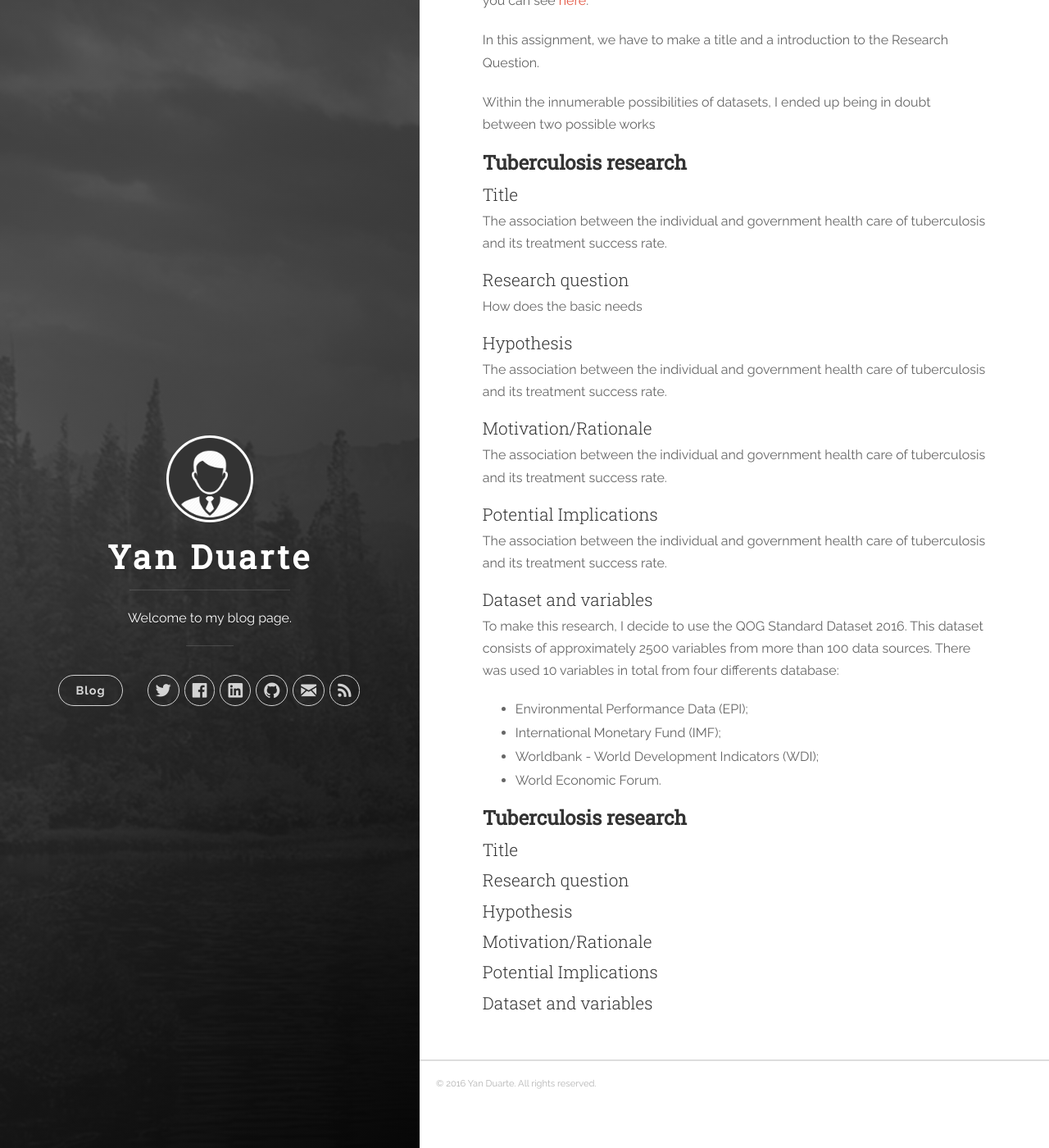
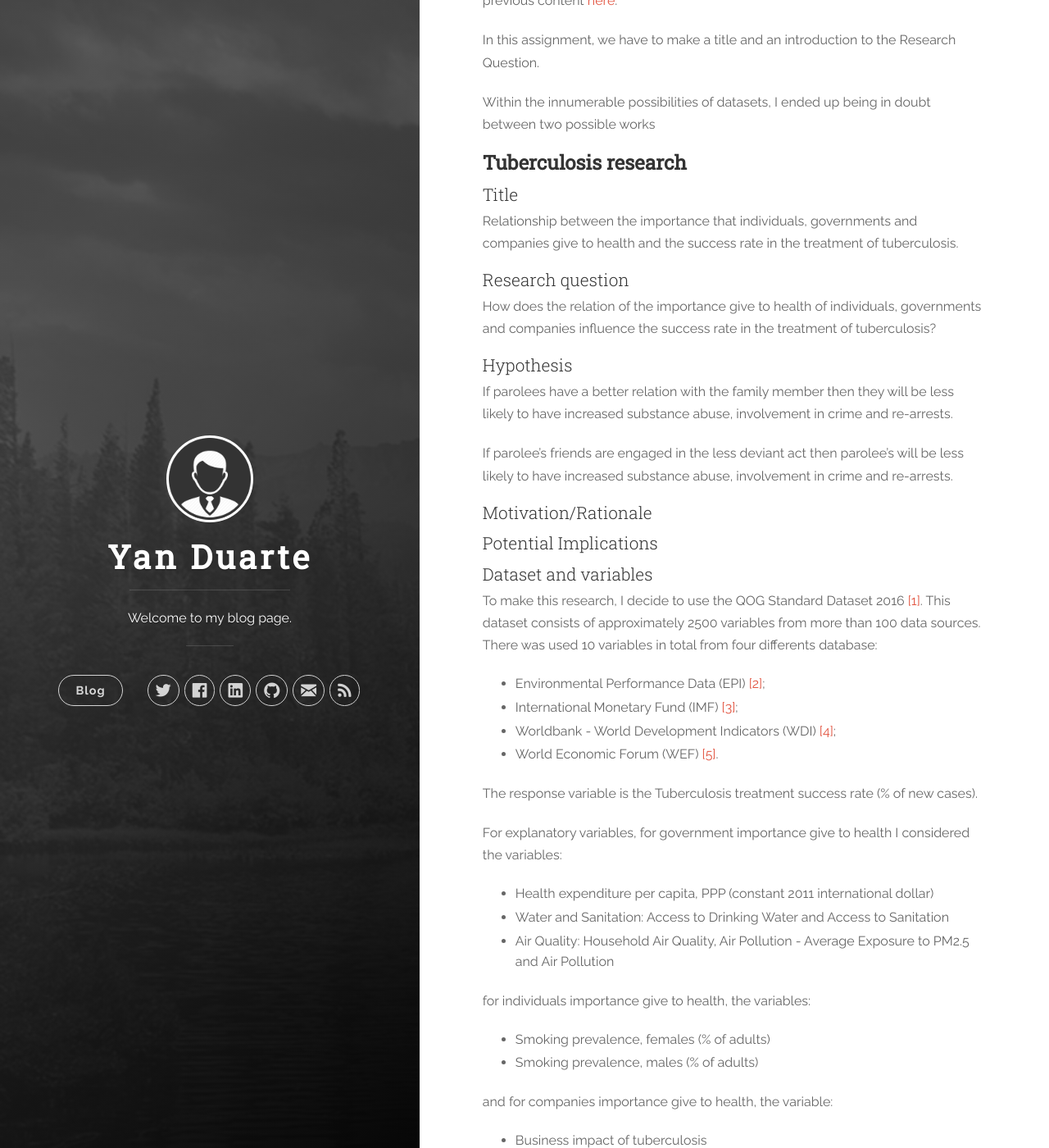
Before and after one commit to yan-duarte/yan-duarte.github.io, a Jekyll site: the page built from _posts/2016-11-22-DAC-Assignment1.md, in a window 1280 px wide and 1400 px high, scrolled down 259 px. Shown: the whole window at 82% size. Built offline with Jekyll 4.4.1, drawn with Linux system fonts in a browser that asks for light colours; nearby versions of some CDN libraries; some of the changed text lies outside the part shown.

Commit message:
Updated 2016-11-22-DAC-Assignment1.md

```diff
--- a/_posts/2016-11-22-DAC-Assignment1.md
+++ b/_posts/2016-11-22-DAC-Assignment1.md
@@ -9,9 +9,9 @@ published: true
 ---
 
 This is the first assignment for the Data Analysis Capstone from Data Analysis and Interpretation course ministered by Wesleyan University.
-All the previous content you can see [here](https://yan-duarte.github.io/tags/).
+You can see all the previous content [here](https://yan-duarte.github.io/tags/).
 
-In this assignment, we have to make a title and a introduction to the Research Question.
+In this assignment, we have to make a title and an introduction to the Research Question.
 
 Within the innumerable possibilities of datasets, I ended up being in doubt between two possible works
 
@@ -19,35 +19,54 @@ Within the innumerable possibilities of datasets, I ended up being in doubt betw
 
 ### Title
 
-The association between the individual and government health care of tuberculosis and its treatment success rate.
+Relationship between the importance that individuals, governments and companies give to health and the success rate in the treatment of tuberculosis.
 
 ### Research question
 
-How does the basic needs
+How does the relation of the importance give to health of individuals, governments and companies influence the success rate in the treatment of tuberculosis?
 
 ### Hypothesis
 
-The association between the individual and government health care of tuberculosis and its treatment success rate.
+If parolees have a better relation with the family member then they will be less likely to have increased substance abuse, involvement in crime and re-arrests.
+
+If parolee’s friends are engaged in the less deviant act then parolee’s will be less likely to have increased substance abuse, involvement in crime and re-arrests.
 
 ### Motivation/Rationale
 
-The association between the individual and government health care of tuberculosis and its treatment success rate.
 
 ### Potential Implications
 
-The association between the individual and government health care of tuberculosis and its treatment success rate.
-
 ### Dataset and variables
-To make this research, I decide to use the QOG Standard Dataset 2016. This dataset consists of approximately 2500 variables from more than 100 data sources.
+To make this research, I decide to use the QOG Standard Dataset 2016 [[1]][ref_01]. This dataset consists of approximately 2500 variables from more than 100 data sources.
 There was used 10 variables in total from four differents database:
 
-  - Environmental Performance Data (EPI);
-  - International Monetary Fund (IMF);
-  - Worldbank - World Development Indicators (WDI);
-  - World Economic Forum.
+  - Environmental Performance Data (EPI) [[2]][ref_02];
+  - International Monetary Fund (IMF) [[3]][ref_03];
+  - Worldbank - World Development Indicators (WDI) [[4]][ref_04];
+  - World Economic Forum (WEF) [[5]][ref_05].
 
+The response variable is the Tuberculosis treatment success rate (% of new cases).
 
+For explanatory variables, for government importance give to health I considered the variables:
 
+  - Health expenditure per capita, PPP (constant 2011 international dollar)
+  - Water and Sanitation: Access to Drinking Water and Access to Sanitation
+  - Air Quality: Household Air Quality, Air Pollution - Average Exposure to PM2.5 and Air Pollution
+
+for individuals importance give to health, the variables:
+
+  - Smoking prevalence, females (% of adults)
+  - Smoking prevalence, males (% of adults)
+
+and for companies importance give to health, the variable:
+
+  - Business impact of tuberculosis
+
+There are 3 more variables that can be applied in the research:
+
+  - Tuberculosis case detection rate (%, all forms)
+  - Incidence of tuberculosis (per 100,000 people)
+  - GDP (PPP) (share of world total) (%)
 
 ## **Tuberculosis research**
 
@@ -62,3 +81,18 @@ There was used 10 variables in total from four differents database:
 ### Potential Implications
 
 ### Dataset and variables
+
+## **References**
+
+[[1] QOG Standard Dataset 2016][ref_01]
+[[2] Environmental Performance Data][ref_02]
+[[3] International Monetary Fund][ref_03]
+[[4] Worldbank - World Development Indicators][ref_04]
+[[5] World Economic Forum][ref_05]
+
+
+[ref_01]: http://qog.pol.gu.se/data/datadownloads/qogstandarddata
+[ref_02]: http://epi.yale.edu/downloads
+[ref_03]: http://www.imf.org/external/pubs/ft/weo/2014/01/weodata/weoselgr.aspx
+[ref_04]: http://data.worldbank.org/data-catalog/world-development-indicators
+[ref_05]: http://www.weforum.org/issues/competitiveness-0/gci2012-data-platform
```
